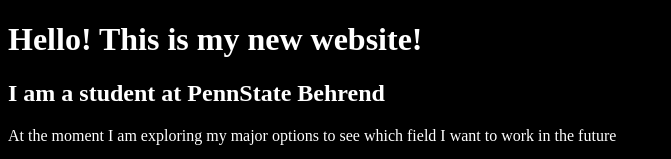
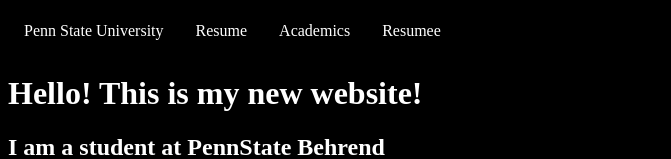
Before and after one commit to AshishNarisetty/Portfolio, a plain HTML site: page docs/index.html in a window 1280 px wide. Shown: the top 159 px of the page, without its empty margins (0-671 px from the left). Drawn offline with Linux system fonts and the light colour scheme.

Commit message:
Update index.html

```diff
--- a/docs/index.html
+++ b/docs/index.html
@@ -14,7 +14,35 @@
 			height: auto;
 		}
 	</style>
+    <style>
+     nav ul {
+     list-style-type: none;
+     margin: 0;
+     padding: 0;
+     overflow: hidden;
+}
+
+    nav li {
+    float: left;
+}
+
+    nav a {
+    display: block;
+    color: white;
+    text-align: center;
+    padding: 14px 16px;
+    text-decoration: none;
+}
+        </style>
     </head>
+    <nav>
+        <ul>
+            <li><a href="https://www.psu.edu/">Penn State University</a></li>
+            <li><a href="https://docs.google.com/document/d/11z-jMHCgNuZlm8SId5WQtNE5gTciUFImnAxkvrj14Ts/edit?usp=sharing">Resume</a></li>
+            <li><a href="https://www.psu.edu/academics">Academics</a></li>
+            <li><a href="file:///C:/Users/ccb/Documents/xml/aboutme.html">Resumee</a></li>
+        </ul>
+    </nav>
     <body>
         <header>
             <h1>Hello! This is my new website!</h1>
```
